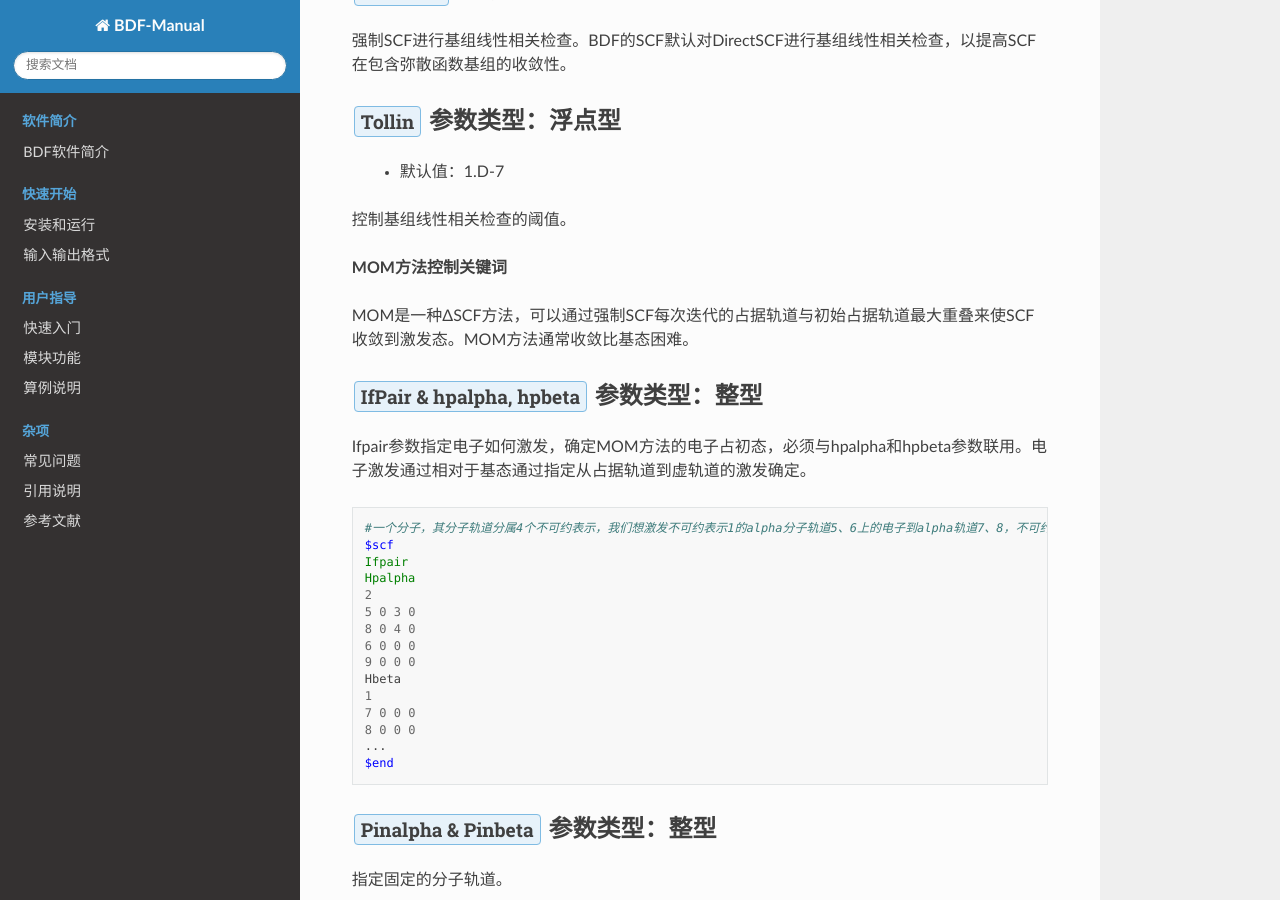
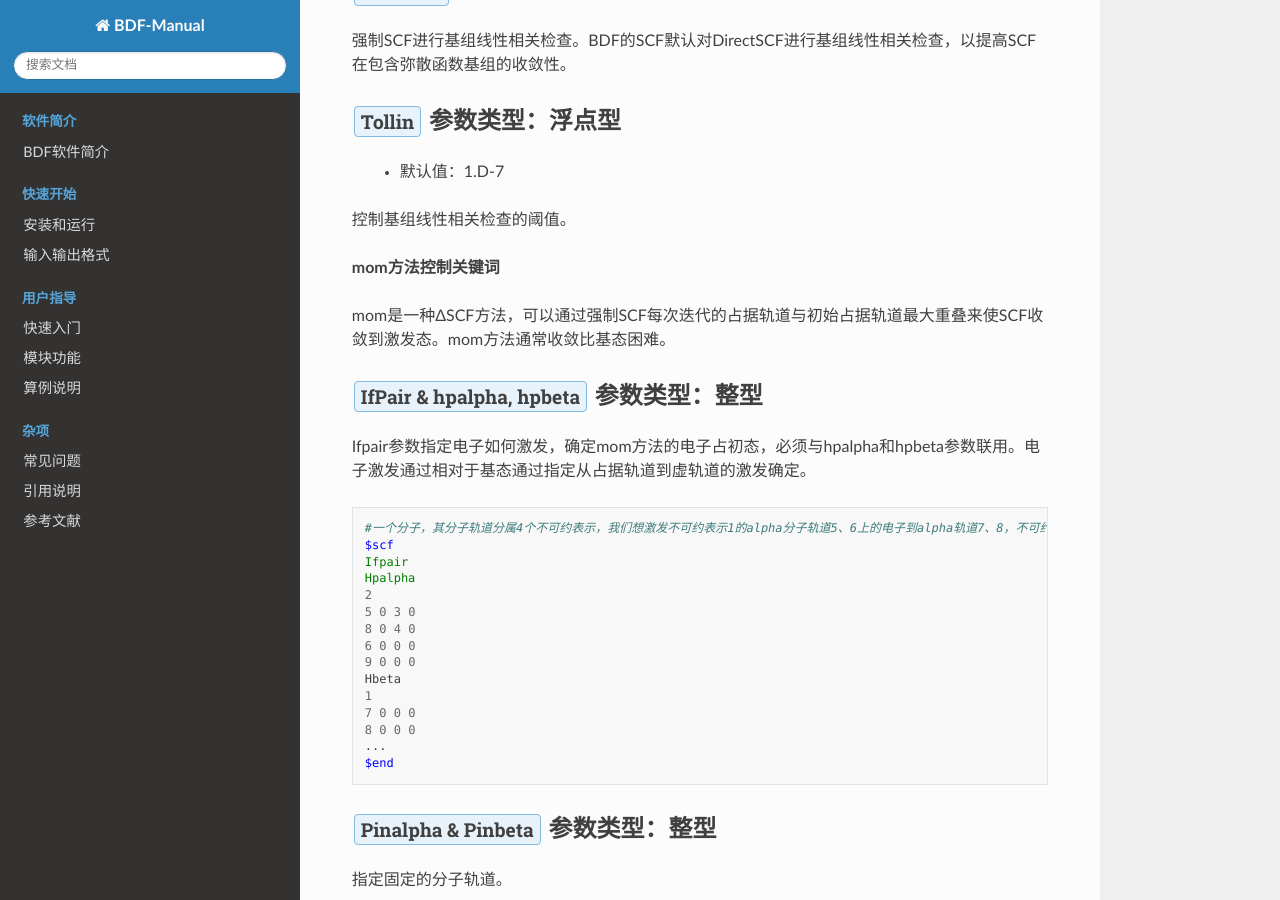
Before and after one commit to BDF-manual-maintenance/BDF-Manual, a Sphinx documentation site: the page built from source/module/scf.rst, in a window 1280 px wide and 900 px high, scrolled down 6604 px. Built offline with Sphinx 7.4.7 and the Read the Docs theme 2.0.0, drawn with Linux system fonts in a browser that asks for light colours; pages that are not in the unit, such as notebooks, are missing from menus.

Commit message:
Update scf.rst

```diff
--- a/source/module/scf.rst
+++ b/source/module/scf.rst
@@ -251,13 +251,13 @@ Alpha & Beta必须联用，用于UHF/UKS计算，分别指定alpha或beta轨道
 
 控制基组线性相关检查的阈值。
 
-**MOM方法控制关键词**
+**mom方法控制关键词**
 
-MOM是一种ΔSCF方法，可以通过强制SCF每次迭代的占据轨道与初始占据轨道最大重叠来使SCF收敛到激发态。MOM方法通常收敛比基态困难。
+mom是一种ΔSCF方法，可以通过强制SCF每次迭代的占据轨道与初始占据轨道最大重叠来使SCF收敛到激发态。mom方法通常收敛比基态困难。
 
 :guilabel:`IfPair & hpalpha, hpbeta` 参数类型：整型
 ---------------------------------------------------
-Ifpair参数指定电子如何激发，确定MOM方法的电子占初态，必须与hpalpha和hpbeta参数联用。电子激发通过相对于基态通过指定从占据轨道到虚轨道的激发确定。
+Ifpair参数指定电子如何激发，确定mom方法的电子占初态，必须与hpalpha和hpbeta参数联用。电子激发通过相对于基态通过指定从占据轨道到虚轨道的激发确定。
 
 .. code-block:: bdf
 
```
